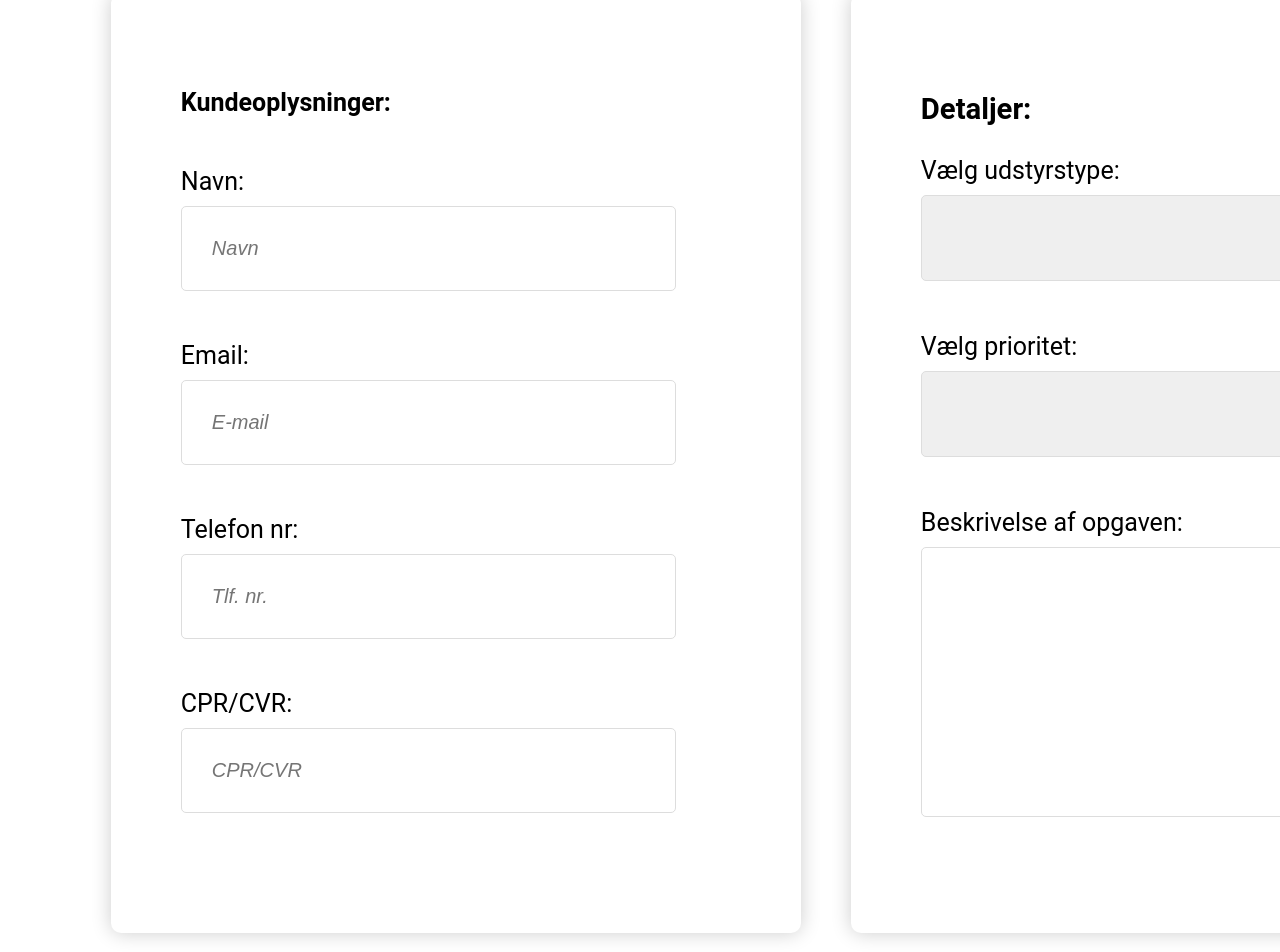
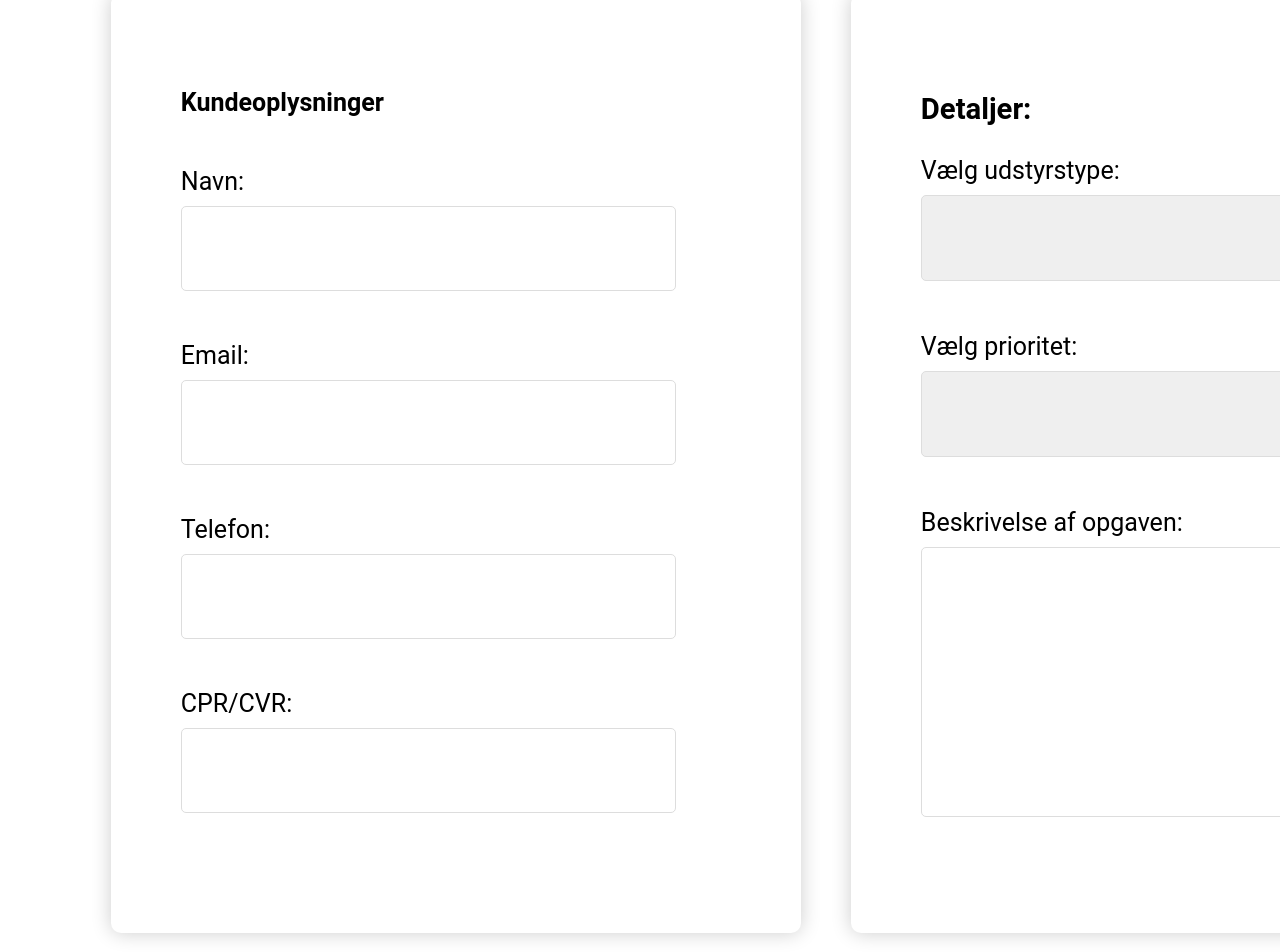
Before and after one commit to BaronVonBuron/FixPoint-Frontend, an Angular app: page /create-case in a window 1280 px wide. Shown: the part 265-1217 px from the top of the page. Built offline with nearby package versions, Linux system fonts and the light colour scheme.

Commit message:
Customer can be updated now

```diff
--- a/src/Services/create-case/create.customer.service.ts
+++ b/src/Services/create-case/create.customer.service.ts
@@ -1,6 +1,7 @@
 import { Injectable } from '@angular/core';
 import { HttpClient, HttpHeaders } from '@angular/common/http';
 import { Observable } from 'rxjs';
+import {CustomerModel} from '../../Models/customer-model';
 
 @Injectable({
   providedIn: 'root'
@@ -18,4 +19,12 @@ export class CreateCustomerService {
 
     return this.http.post(this.apiUrl, customer, { headers });
   }
+
+  updateCustomer(customer: CustomerModel): Observable<any> {
+    const headers = new HttpHeaders({
+      'Content-Type': 'application/json'
+    });
+
+    return this.http.put(`${this.apiUrl}/UpdateCustomer`, customer, { headers });
+  }
 }
--- a/src/case-info/case-info.component.html
+++ b/src/case-info/case-info.component.html
@@ -9,7 +9,7 @@
   <p>Udstyrstype: {{selectedCase?.type}}</p>
   <p>Tekniker: {{selectedTechnician?.name}}</p>
   <p>Prioritet: {{ getPriorityName(selectedCase?.priority) }}</p>
-  <p>Oprettelsesdato: {{selectedCase?.createdDate}}</p>
-  <p>Afleveringsdato: {{selectedCase?.expectedDoneDate}}</p>
+  <p>Oprettelsesdato: {{ selectedCase?.createdDate | date: 'dd-MM-yyyy - HH:mm' }}</p>
+  <p>Afleveringsdato: {{ selectedCase?.expectedDoneDate | date: 'dd-MM-yyyy' }}</p>
   <p>Problembeskrivelse: {{selectedCase?.description}}</p>
 </div>
--- a/src/case-info/case-info.component.ts
+++ b/src/case-info/case-info.component.ts
@@ -8,10 +8,13 @@ import { SelectedCustomerService } from '../Services/selected.customer.service';
 import { CustomerModel } from '../Models/customer-model';
 import { CaseModel } from '../Models/case-model';
 import {PriorityNamerService} from '../Services/tools/priority.namer.service';
+import {DatePipe} from '@angular/common';
 
 @Component({
   selector: 'app-case-info',
-  imports: [],
+  imports: [
+    DatePipe
+  ],
   templateUrl: './case-info.component.html',
   standalone: true,
   styleUrl: './case-info.component.css'
--- a/src/case/case.component.html
+++ b/src/case/case.component.html
@@ -10,7 +10,7 @@
     <p> {{customerPhone}}</p>
   </div>
   <div class="caseItem" id="date">
-    <p>{{caseData.createdDate}}</p>
+    <p>{{ caseData.createdDate | date: 'dd-MM-yyyy' }}</p>
   </div>
   <div class="caseItem" id="priority">
     <p>{{priority}}</p>
--- a/src/case/case.component.ts
+++ b/src/case/case.component.ts
@@ -6,11 +6,13 @@ import {SelectedCaseService} from '../Services/selected.case.service';
 import {StatusPercentService} from '../Services/tools/status.percent.service';
 import {SelectedCustomerService} from '../Services/selected.customer.service';
 import {PriorityNamerService} from '../Services/tools/priority.namer.service';
+import {DatePipe} from '@angular/common';
 
 
 @Component({
   selector: 'app-case',
   imports: [
+    DatePipe
 
   ],
   templateUrl: './case.component.html',
--- a/src/customer-info/customer-info.component.html
+++ b/src/customer-info/customer-info.component.html
@@ -1,11 +1,22 @@
 <div>
-  <h3>Kundeoplysninger:</h3>
-  <label>Navn:</label>
-  <input type="text" placeholder="Navn" [(ngModel)]="customer.name">
-  <label>Email:</label>
-  <input type="text" placeholder="E-mail" [(ngModel)]="customer.email">
-  <label>Telefon nr:</label>
-  <input type="text" placeholder="Tlf. nr." [(ngModel)]="customer.phonenumber">
-  <label>CPR/CVR:</label>
-  <input type="text" placeholder="CPR/CVR" [(ngModel)]="customer.cprcvr">
+  <h3>Kundeoplysninger</h3>
+  <label>
+    Navn:
+    <input [(ngModel)]="customer.name" type="text" />
+  </label>
+  <br />
+  <label>
+    Email:
+    <input [(ngModel)]="customer.email" type="email" />
+  </label>
+  <br />
+  <label>
+    Telefon:
+    <input [(ngModel)]="customer.phonenumber" type="text" />
+  </label>
+  <br />
+  <label>
+    CPR/CVR:
+    <input [(ngModel)]="customer.cprcvr" type="text" />
+  </label>
 </div>
--- a/src/details-edit/details-edit.component.html
+++ b/src/details-edit/details-edit.component.html
@@ -33,6 +33,9 @@
       <label>Ændre status:</label>
       <select id="Status" name="Status" [(ngModel)]="case.status">
         <option value="1">Oprettet</option>
+        <option value="2">Under reperation</option>
+        <option value="3">Afventer reservedele</option>
+        <option value="4">Klar til afhentning</option>
       </select>
     </div>
 
--- a/src/edit-case/edit-case.component.ts
+++ b/src/edit-case/edit-case.component.ts
@@ -12,6 +12,7 @@ import {SelectedCustomerService} from '../Services/selected.customer.service';
 import {Router} from '@angular/router';
 import {CaseService} from '../Services/case.service';
 import {PriorityNamerService} from '../Services/tools/priority.namer.service';
+import {CreateCustomerService} from '../Services/create-case/create.customer.service';
 
 @Component({
   selector: 'app-edit-case',
@@ -37,7 +38,8 @@ export class EditCaseComponent implements OnInit {
     private selectedCustomerService: SelectedCustomerService,
     private caseService: CaseService,
     private priorityNamerService: PriorityNamerService,
-    private router: Router
+    private router: Router,
+    private createCustomerService: CreateCustomerService
   ) {}
 
   ngOnInit() {
@@ -112,15 +114,26 @@ export class EditCaseComponent implements OnInit {
       return;
     }
 
-    // Additional logic for saving the case
-    this.caseService.updateCase(this.selectedCase).subscribe({
+    // First, save the customer info
+    this.createCustomerService.updateCustomer(this.customer).subscribe({
       next: (response) => {
-        alert(response); // Notify user of success
-        this.router.navigate(['/technician-dashboard']); // Redirect to dashboard
+        console.log('Customer updated successfully:', response);
+
+        // Then, save the case
+        this.caseService.updateCase(this.selectedCase!).subscribe({ // Non-null assertion here
+          next: (response) => {
+            alert(response); // Notify user of success
+            this.router.navigate(['/technician-dashboard']); // Redirect to dashboard
+          },
+          error: (err) => {
+            console.error("Error while saving the case:", err);
+            alert("Der opstod en fejl under gemning af sagen.");
+          },
+        });
       },
       error: (err) => {
-        console.error("Error while saving the case:", err);
-        alert("Der opstod en fejl under gemning af sagen.");
+        console.error('Error while updating customer:', err);
+        alert('Der opstod en fejl under ajourføring af kundeinformationerne.');
       },
     });
   }
```
Also changed, not shown: src/customer-info/customer-info.component.ts (+6 -2 lines).
